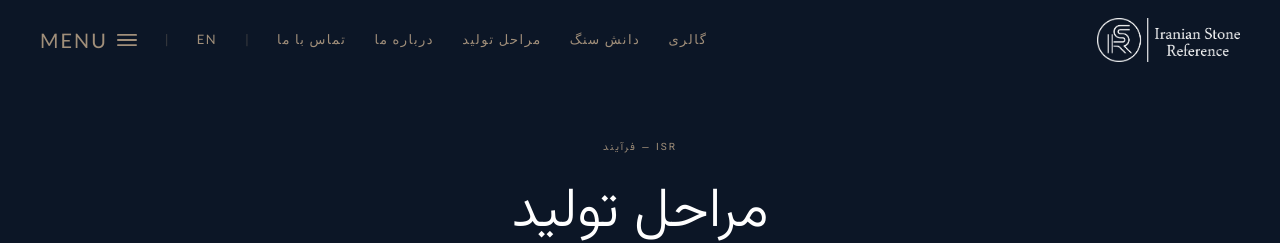
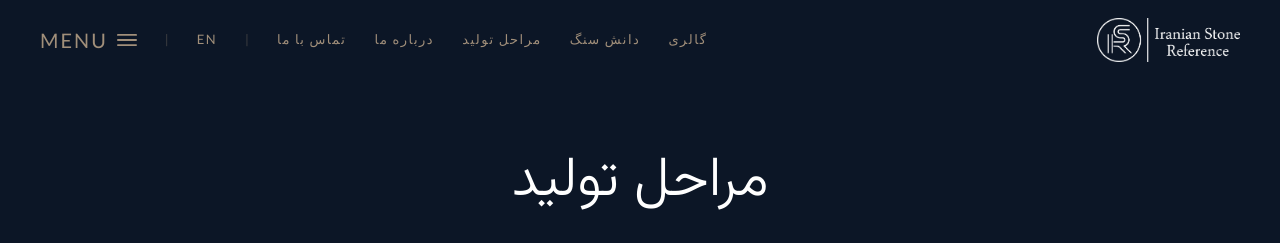
Before and after one commit to tofighjoua-boop/IranianStoneReference, a Next.js app: page /fa/production in a window 1280 px wide. Shown: the top 243 px of the page. Built offline with nearby package versions, Linux system fonts and the light colour scheme.

Commit message:
fix: remove ISR process label above production title (FA page)
Co-Authored-By: Claude Sonnet 4.6 <noreply@anthropic.com>

```diff
--- a/src/app/fa/production/page.tsx
+++ b/src/app/fa/production/page.tsx
@@ -20,9 +20,6 @@ export default function ProductionFA() {
         {/* Hero */}
         <section style={{ position: "relative", backgroundColor: "#0c1626", paddingTop: "140px", paddingBottom: "80px", overflow: "hidden" }}>
           <div style={{ position: "relative", maxWidth: "1280px", margin: "0 auto", padding: "0 clamp(16px,5vw,80px)", textAlign: "center" }}>
-            <p style={{ fontSize: "10px", color: "#A18F7A", letterSpacing: "2px", fontFamily: "Vazirmatn, Tahoma, sans-serif", marginBottom: "16px" }}>
-              ISR — فرآیند
-            </p>
             <h1 style={{ fontSize: "clamp(32px,5vw,56px)", fontWeight: 300, color: "#fff", fontFamily: "Vazirmatn, Tahoma, sans-serif", marginBottom: "20px" }}>
               مراحل تولید
             </h1>
```
